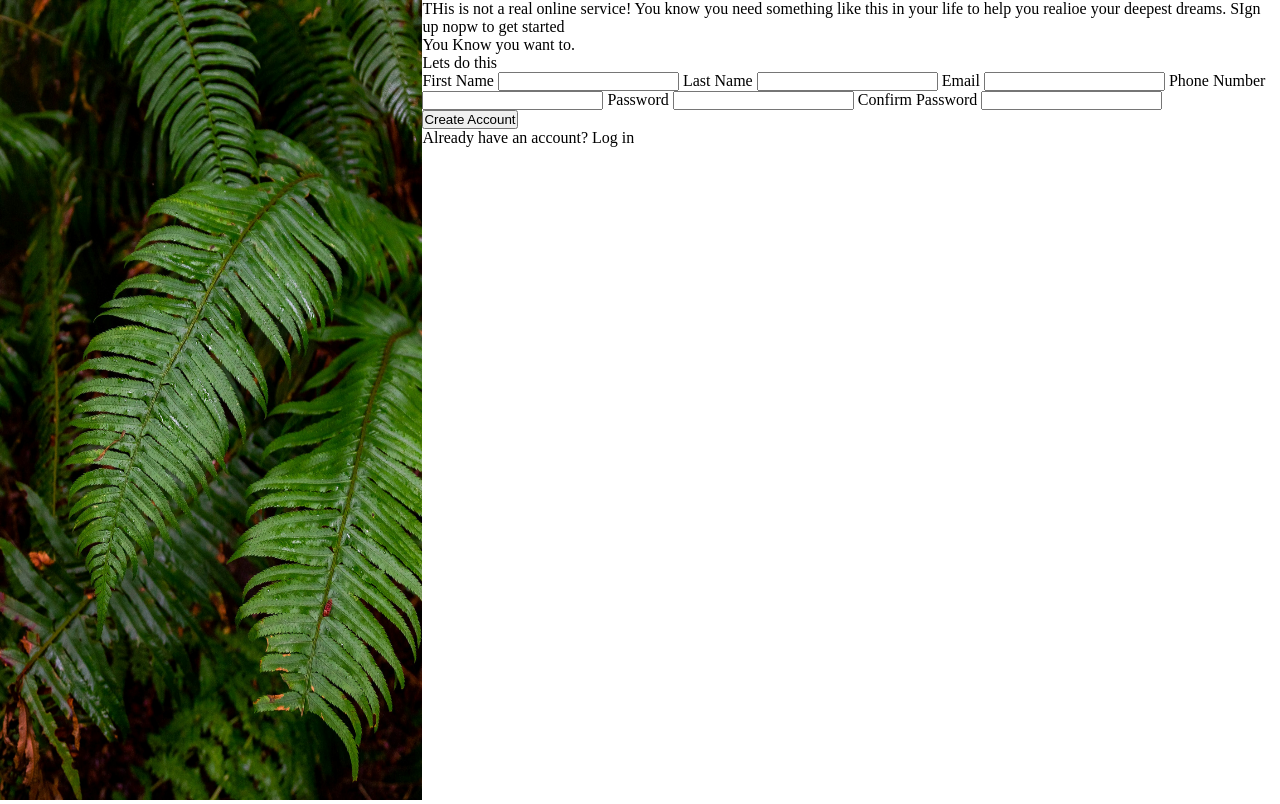
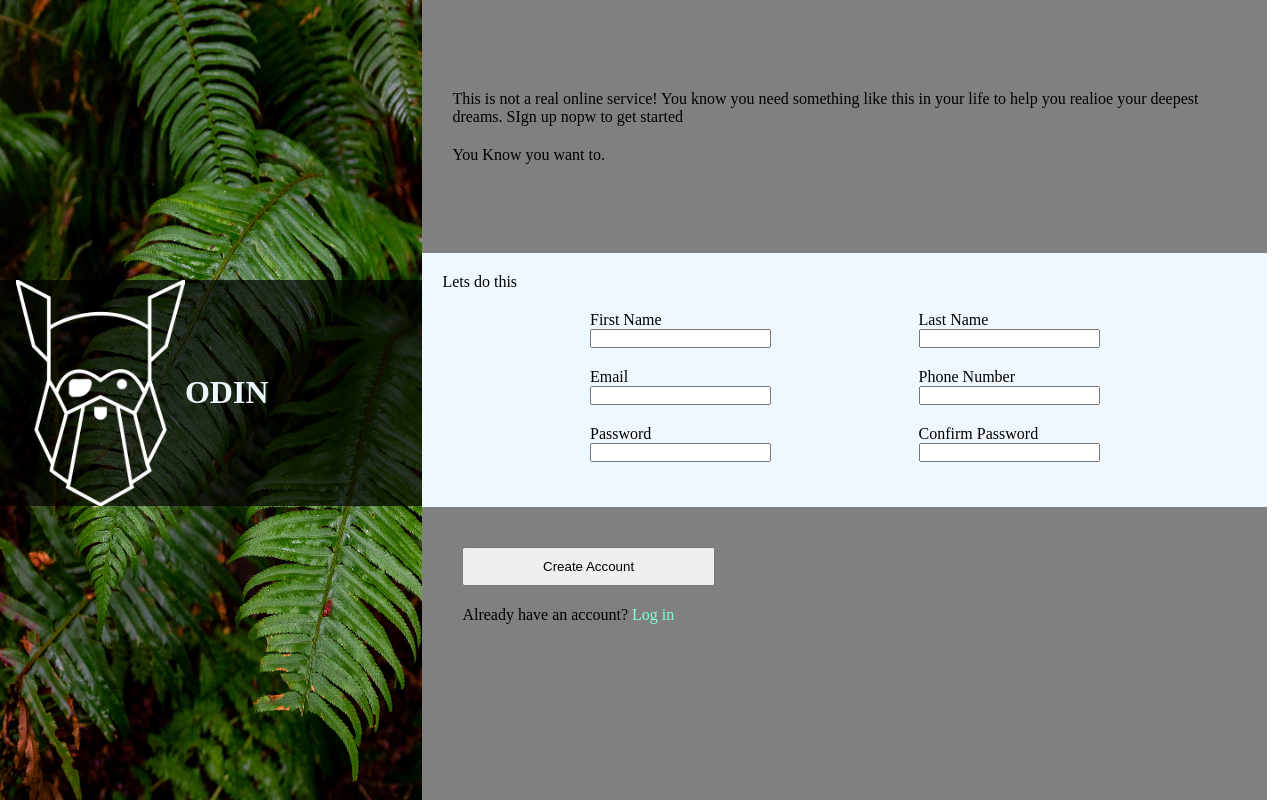
Before and after one commit to ibrahimraja2324/TOPform, a plain HTML site: page index.html in a window 1280 px wide. Drawn offline with Linux system fonts and the light colour scheme.

Commit message:
added forms and functionality to the skeleton code

```diff
--- /dev/null
+++ b/form.js
@@ -0,0 +1,16 @@
+document.querySelector('button[type="submit"]').onclick = function() {
+    let password = document.getElementById("password").value;
+    let passwordConf = document.getElementById("passwordconf").value;
+
+    if (password == "") {
+        alert("empty")
+    }
+    else if (password != passwordConf) {
+        alert ("does not match")
+        return false;
+    }
+    else{
+        alert("matched")
+        return true;
+    }
+}
--- a/index.html
+++ b/index.html
@@ -4,45 +4,88 @@
     <meta charset="UTF-8">
     <meta name="viewport" content="width=device-width, initial-scale=1.0">
     <link rel="stylesheet" href="main.css">
+    <script src="form.js"></script>
     <title>Document</title>
 </head>
 <body>
     <div class="container">
     <div class="halfpage">
-        <img src="images/halie-west-25xggax4bSA-unsplash.jpg" alt="image of leaves">
+        <img id="leaves" src="images/halie-west-25xggax4bSA-unsplash.jpg" alt="image of leaves">
+        <div class="odincont">
+            <img id="odinlogo" src="images/odin-lined.png" alt="odin logo">
+            <h1>ODIN</h1>
+        </div>
     </div>
     <div class="halfpage">
         <section class="thirdsofhalf">
             <p>
-                THis is not a real online service! You know you need something like this in your life to help you realioe your deepest dreams. SIgn up nopw to get started
+                This is not a real online service! You know you need something like this in your life to help you realioe your deepest dreams. SIgn up nopw to get started
             </p>
             <p>
                 You Know you want to.
             </p>
         </section>
         <section class="thirdsofhalf">
+            <form id="signupform" action="https://httpbin.org/post" method="post">
             <p>
                 Lets do this
             </p>
+            <div class="names">
+                <div class="contfirst">
                     <label for="first-name">First Name</label>
-            <input type="text" name="first-name" id="first-name">
+                    <input type="text" name="first-name" id="first-name" required>
+                </div>
+                <div class="contlast">
                     <label for="last-name">Last Name</label>
-            <input type="text" name="last-name" id="last-name">
+                    <input type="text" name="last-name" id="last-name" required>
+                </div>
+            </div>
+            <div class="contactdet">
+                <div class="contemail">
                     <label for="email">Email</label>
-            <input type="email" name="email" id="email">
+                    <input type="email" name="email" id="email" pattern="/^([a-z\d\.-]+@[a-z\d-]+)\.([a-z]{2,8})(\.[a-z]{2,8})?$/" required>
+                </div>
+                <div class="conttel">
                     <label for="phone-number">Phone Number</label>
-            <input type="tel" name="phone-number" id="phone-number">
+                    <input type="tel" name="phone-number" id="phone-number" pattern="[0-9]{3}[0-9]{3}[0-9]{4}" required>
+                </div>
+            </div>
+            <div class="passconf">
+                <div class="contpass">
                     <label for="password">Password</label>
-            <input type="password" name="password" id="password">
+                    <input type="password" name="password" id="password" required>
+                </div>
+                <div class="contpassconf">
                     <label for="password">Confirm Password</label>
-            <input type="password" name="password" id="password">
+                    <input type="password" name="password" id="passwordconf" required>
+                </div>
+            </div>
+
 
         </section>
         <section class="thirdsofhalf">
-            <button>Create Account</button>
+            <button type="submit">Create Account</button>
             <p>Already have an account? <span>Log in</span></p>
         </section>
+    </form>
     </div>
 </div>
+<script>
+    document.querySelector('button[type="submit"]').onclick = function() {
+        let password = document.getElementById("password").value;
+        let passwordConf = document.getElementById("passwordconf").value;
+
+        if (password === "") {
+            alert("Password field is empty.");
+            return false;
+        } else if (password !== passwordConf) {
+            alert("Passwords do not match.");
+            return false;
+        } else {
+            alert("Passwords match.");
+            return true;
+        }
+    };
+</script>
 </body>
 </html>
--- a/main.css
+++ b/main.css
@@ -14,6 +14,7 @@ html, body {
 
 .halfpage {
     height: 100%;
+    position: relative;
 }
 
 .halfpage:nth-child(1) {
@@ -22,10 +23,137 @@ html, body {
 
 .halfpage:nth-child(2) {
     width: 66%;
+    display: flex;
+    flex-direction: column;
 }
 
-.halfpage img {
+.halfpage #leaves {
     width: 100%;
     height: 100%;
     max-height: 100%;
 }
+
+.odincont {
+    position: absolute;
+    top: 35vh;
+    z-index: 2;
+    max-width: 100%;
+    display: flex;
+    flex-direction: row;
+    align-items: center;
+    background-color: rgba(0, 0, 0, 0.7);
+}
+
+.halfpage #odinlogo {
+    z-index: 3;
+    padding-left: 2vh;
+    max-width: 40%;
+
+}
+
+.odincont h1 {
+    color: aliceblue;
+}
+
+.thirdsofhalf {
+    flex-direction: column;
+    padding: 20px;
+    height: 100vh;
+
+}
+
+.thirdsofhalf:nth-child(1) {
+    background-color: gray;
+}
+
+.thirdsofhalf:nth-child(1) p:nth-child(1) {
+    padding-top: 70px;
+    padding-left: 10px;
+}
+
+.thirdsofhalf:nth-child(1) p:nth-child(2) {
+    padding-left: 10px;
+}
+
+.thirdsofhalf:nth-child(2) {
+    display: flex;
+    flex-direction: column;
+    background-color: aliceblue;
+}
+
+.thirdsofhalf:nth-child(3) {
+    background-color: gray;
+    display: flex;
+    flex-direction: column;
+    padding: 40px;
+}
+
+.thirdsofhalf:nth-child(3) button {
+    width: 33%;
+    justify-content: center;
+    padding: 10px;
+}
+
+.thirdsofhalf:nth-child(3) p {
+    justify-content: center;
+    padding-top: 20px;
+}
+
+.thirdsofhalf:nth-child(3) p span {
+    color: aquamarine;
+}
+
+.thirdsofhalf p {
+    padding-bottom: 20px;
+}
+
+.names {
+    flex-direction: row;
+    display:flex;
+    justify-content:space-evenly;
+    padding-bottom: 20px;
+}
+
+.contactdet {
+    flex-direction: row;
+    display:flex;
+    justify-content:space-evenly;
+    padding-bottom: 20px;
+}
+
+.passconf {
+    flex-direction: row;
+    display:flex;
+    justify-content:space-evenly;
+    padding-bottom: 20px;
+}
+
+.contfirst {
+    display: flex;
+    flex-direction: column;
+}
+
+.contlast {
+    display: flex;
+    flex-direction: column;
+}
+
+.contemail {
+    display: flex;
+    flex-direction: column;
+}
+
+.conttel {
+    display: flex;
+    flex-direction: column;
+}
+
+.contpass {
+    display: flex;
+    flex-direction: column;
+}
+
+.contpassconf {
+    display: flex;
+    flex-direction: column;
+}
```
Lines whose indentation alone changed are shown as unchanged.
